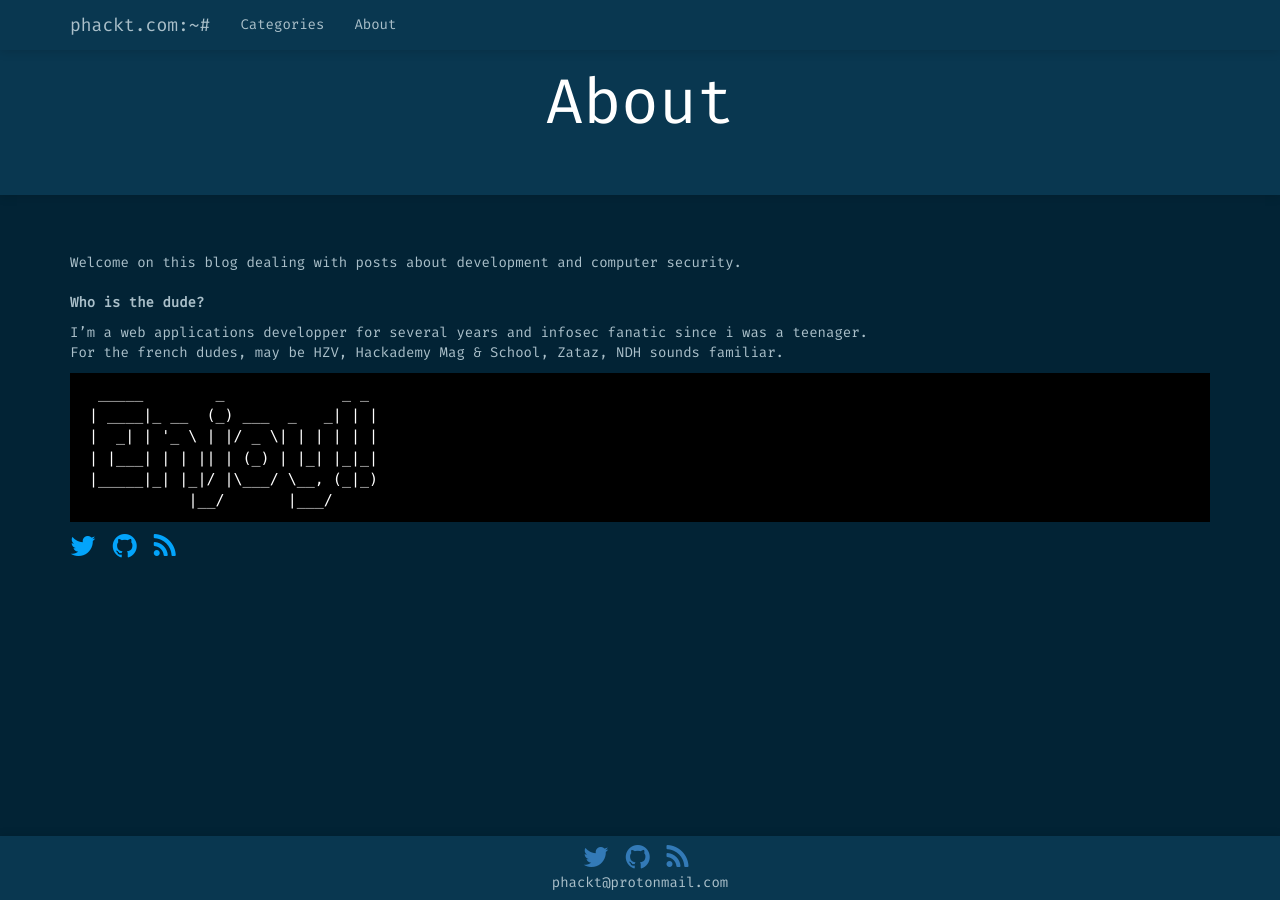
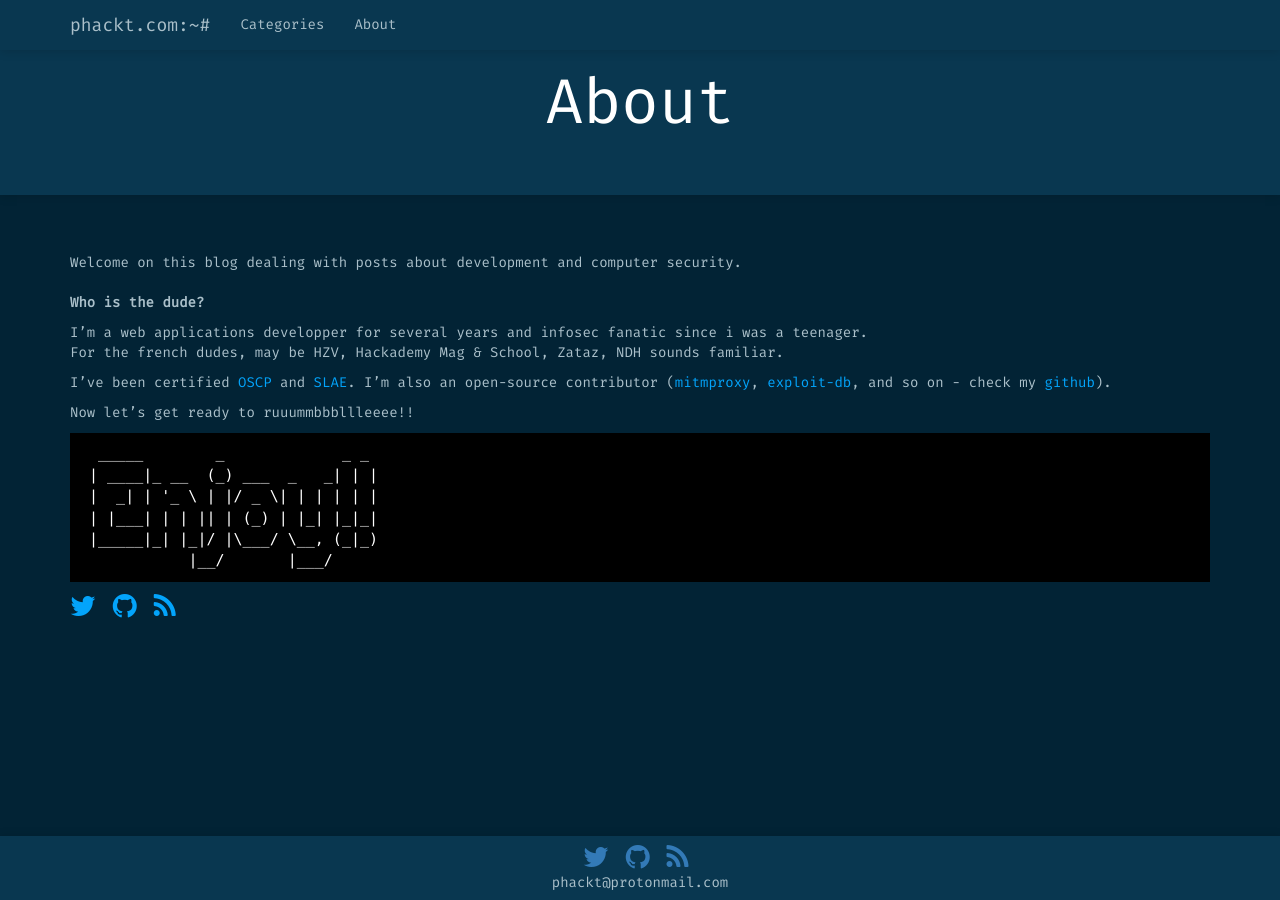
Before and after one commit to phackt/phackt.github.io, a Jekyll site: the page built from about.md, in a window 1280 px wide. Built offline with Jekyll 4.4.1, drawn with Linux system fonts in a browser that asks for light colours; nearby versions of some CDN libraries; some web fonts are replaced.

Commit message:
update README

````diff
--- a/about.md
+++ b/about.md
@@ -10,6 +10,10 @@ Welcome on this blog dealing with posts about development and computer security.
 
 I'm a web applications developper for several years and infosec fanatic since i was a teenager.
 For the french dudes, may be HZV, Hackademy Mag & School, Zataz, NDH sounds familiar.
+
+I've been certified [OSCP](https://www.offensive-security.com/information-security-certifications/oscp-offensive-security-certified-professional/) and [SLAE](http://www.securitytube-training.com/online-courses/securitytube-linux-assembly-expert/). I'm also an open-source contributor ([mitmproxy](https://github.com/mitmproxy/mitmproxy), [exploit-db](https://www.exploit-db.com/author/?a=8944), and so on - check my [github](https://github.com/phackt)).
+
+Now let's get ready to ruuummbbbllleeee!!
 ```
   _____        _             _ _
  | ____|_ __  (_) ___  _   _| | |
````
